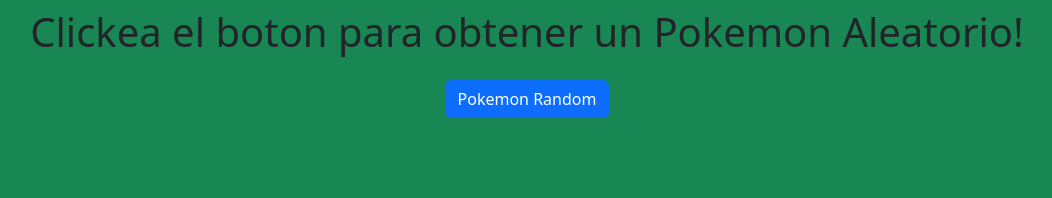
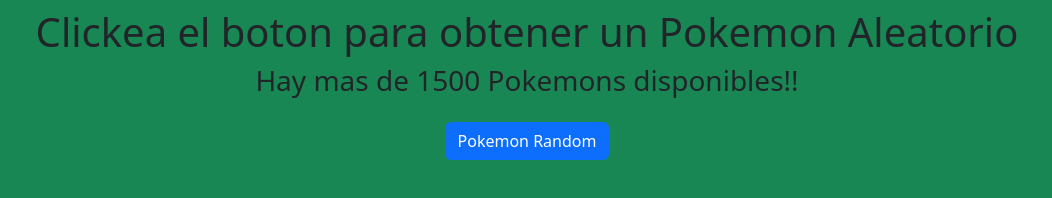
Before and after one commit to nicolas-guarino/PokemonRandom, a plain HTML site: page index.html in a window 1280 px wide. Shown: the whole page, without its empty margins (113-1165 px from the left). Drawn offline with nearby package versions, Linux system fonts and the light colour scheme; no server answers.

Commit message:
api Pokemon

```diff
--- a/index.html
+++ b/index.html
@@ -7,7 +7,8 @@
     <link rel="stylesheet" href="https://cdn.jsdelivr.net/npm/bootstrap@5.2.3/dist/css/bootstrap.min.css">
 </head>
 <body class="bg-success">
-    <h1 class="text-center h1 my-2">Clickea el boton para obtener un Pokemon Aleatorio!</h1>
+    <h1 class="text-center h1 my-2">Clickea el boton para obtener un Pokemon Aleatorio</h1>
+    <h3 class="text-center h3 my-2">Hay mas de 1500 Pokemons disponibles!!</h3>
     <div class="text-center">
         <button id="generatorBtn" class="btn btn-primary my-3">Pokemon Random</button>
     </div>
--- a/script.js
+++ b/script.js
@@ -44,7 +44,7 @@ async function obtenerPokemonAleatorio() {
 
         container.innerHTML = `
             <h2 class="fs-1 my-3">${randomPokemon.name}</h2>
-            <img class="w-25" src="${imageUrl}" alt="${randomPokemon.name}" />
+            <img class="w-25" src="${imageUrl}" alt="${randomPokemon.name} - Imagen no Disponible" />
         `;
     } else {
         container.textContent = 'Cargando datos...';
```
